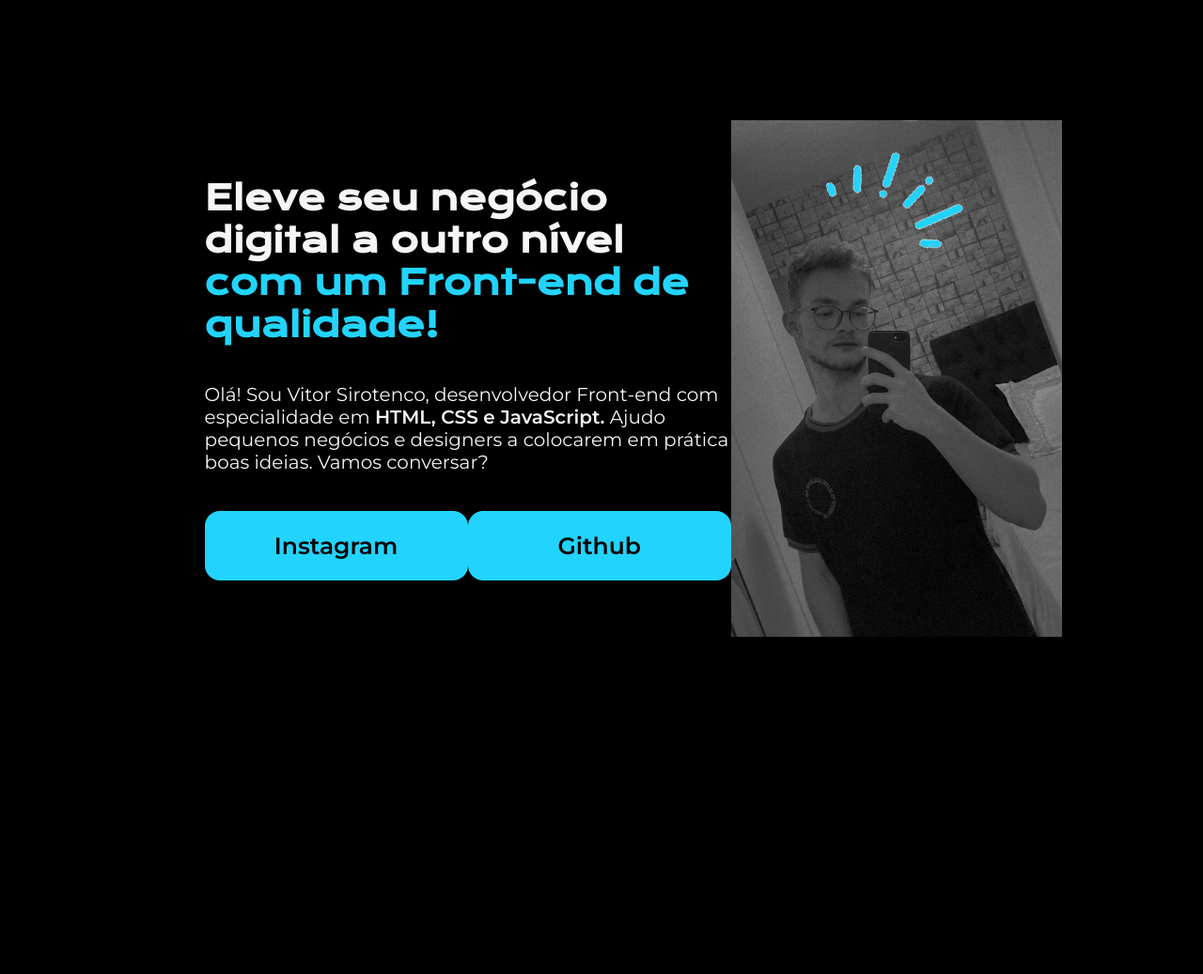
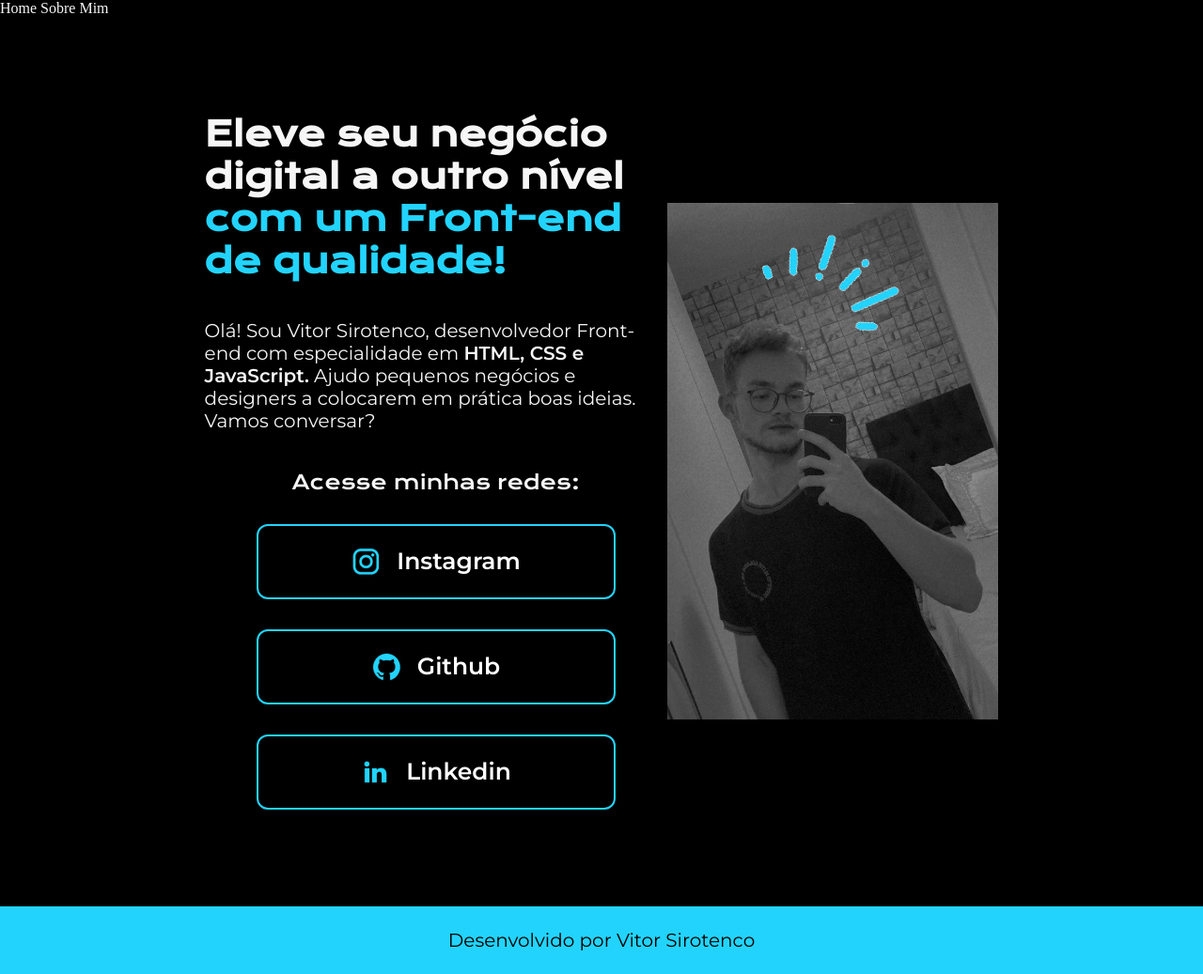
Before and after one commit to VitorSirotenco/Portfolio-VitorSirotenco, a plain HTML site: page index.html in a window 1280 px wide. Shown: the whole page at 94% size. Before the commit the page ends 800 px from the top, so only its background shows below. Drawn offline with nearby package versions, Linux system fonts and the light colour scheme.

Commit message:
Portfolio de Vitor Sirotenco

```diff
--- a/index.html
+++ b/index.html
@@ -10,7 +10,12 @@
 </head>
 
 <body>
-    <header></header>
+    <header class="cabecalho">
+        <nav class="cabecalho__menu">
+            <a class="cabecalho__menu__links">Home</a>
+            <a class="cabecalho__menu__links">Sobre Mim</a>
+        </nav>
+    </header>
     <main class="apresentacao">
         <section class="apresentacao__conteudo">
             <h1 class="apresentacao__conteudo__titulo">Eleve seu negócio digital a outro nível <strong
@@ -22,13 +27,23 @@
                 negócios e designers a colocarem em prática boas ideias. Vamos conversar?
             </p>
             <div class="links">
-                <a class="link" href="https://instagram.com/vitor.sirotenco">Instagram</a>
-                <a class="link" href="https://github.com/vitorsirotenco">Github</a>
+                <h2 class="subtitulo__links">Acesse minhas redes:</h2>
+                <a class="link" href="https://instagram.com/vitor.sirotenco">
+                    <img src="./assets/instagramImg.png" alt="Logo Instagram">
+                    Instagram</a>
+                <a class="link" href="https://github.com/vitorsirotenco">
+                    <img src="./assets/githubImg.png" alt="Logo Github">
+                    Github</a>
+                <a class="link" href="https://www.linkedin.com/in/vitor-sirotenco-a985b3237/">
+                    <img src="./assets/linkedinImg.png" alt="Logo Linkedin">
+                    Linkedin</a>
             </div>
         </section>
-        <img class="container" src="imagem2.jpeg" alt="Foto de Vitor Sirotenco">
+        <img class="container" src="./assets/imagem2.jpeg" alt="Foto de Vitor Sirotenco">
     </main>
-    <footer></footer>
+    <footer class="rodape">
+        <p>Desenvolvido por Vitor Sirotenco</p>
+    </footer>
 
 </body>
 
--- a/style.css
+++ b/style.css
@@ -6,19 +6,17 @@
 }
 
 body{
-    height: 100vh; /* pra usar 100% da altura da tela */
+    /*height: 100vh; pra usar 100% da altura da tela */
     box-sizing: border-box; /* para elementos filhos não sairem do pai, que no caso é a tela */
     background-color: black;
     color: #f6f6f6;
-    position: fixed;
-    top: 0;
     width: 100%;
     height: 100%;
-    overflow: hidden;
+
 }
 
-.apresentacao { /* isso para deixar os itens alinhados e centralizados */
-    margin: 10% 17%; /* primeiro valor sempre indica a posição vertical e o segundo na horizontal */
+.apresentacao {
+    padding:  8% 17%; /* primeiro valor sempre indica a posição vertical e o segundo na horizontal */
     display: flex;
     align-items: center;
     justify-content: space-between; /* para espaçar os conteudos */
@@ -45,19 +43,31 @@ body{
     color: #22d4fd;
 }
 
+.subtitulo__links {
+    font-family: 'Krona One', sans-serif;
+    font-weight: 400;
+    font-size: 21px;
+}
+
 .links {
     display: flex;
+    flex-direction: column;
+    align-items: center;
     justify-content: space-between;
+    gap: 32px;
 }
 
 .link {
-    background-color: #22d4fd;
-    width: 280px;
+    display: flex;
+    justify-content: center;
+    gap: 16px;
+    width: 378px;
+    border: 2px solid #22d4fd ;
     text-align: center;
-    border-radius: 16px; /* para arredondar a borda */
+    border-radius: 12px; /* para arredondar a borda */
     font-size: 25px;
     padding: 22px 0px;
-    color: black;
+    color: white;
     font-family: 'Montserrat', sans-serif;
     text-decoration: none;
     font-weight: 600;
@@ -70,3 +80,21 @@ body{
         width: auto;
         height: auto;
     }
+
+
+.link:hover {
+    background-color: #272727;
+    color: #fffafa;
+
+}
+
+.rodape {
+    text-align: center;
+    padding: 24px;
+    color: black;
+    background-color: #22d4fd;
+    font-family: 'Montserrat', sans-serif;
+    font-size: 20px;
+    font-weight: 400;
+
+}
```
Also changed, not shown: assets/githubImg.png (added), assets/imagem2.jpeg (renamed from imagem2.jpeg), assets/instagramImg.png (added), assets/linkedinImg.png (added).
